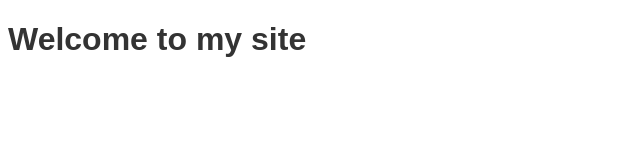
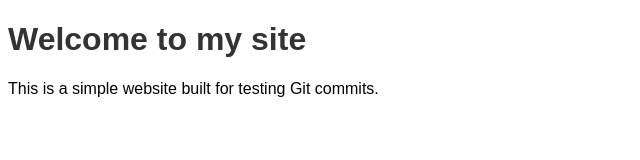
Before and after one commit to Frz1991/my-project-, a plain HTML site: page index.html in a window 1280 px wide. Shown: the whole page, without its empty margins (0-640 px from the left). Drawn offline with Linux system fonts and the light colour scheme.

Commit message:
Update index.html

```diff
--- a/index.html
+++ b/index.html
@@ -4,6 +4,6 @@
   <title>My Simple Website</title><link rel="stylesheet" href="styles.css">
 </head>
 <body>
-  <h1>Welcome to my site</h1>
+  <h1>Welcome to my site</h1><p>This is a simple website built for testing Git commits.</p>
 </body>
 </html>
```
